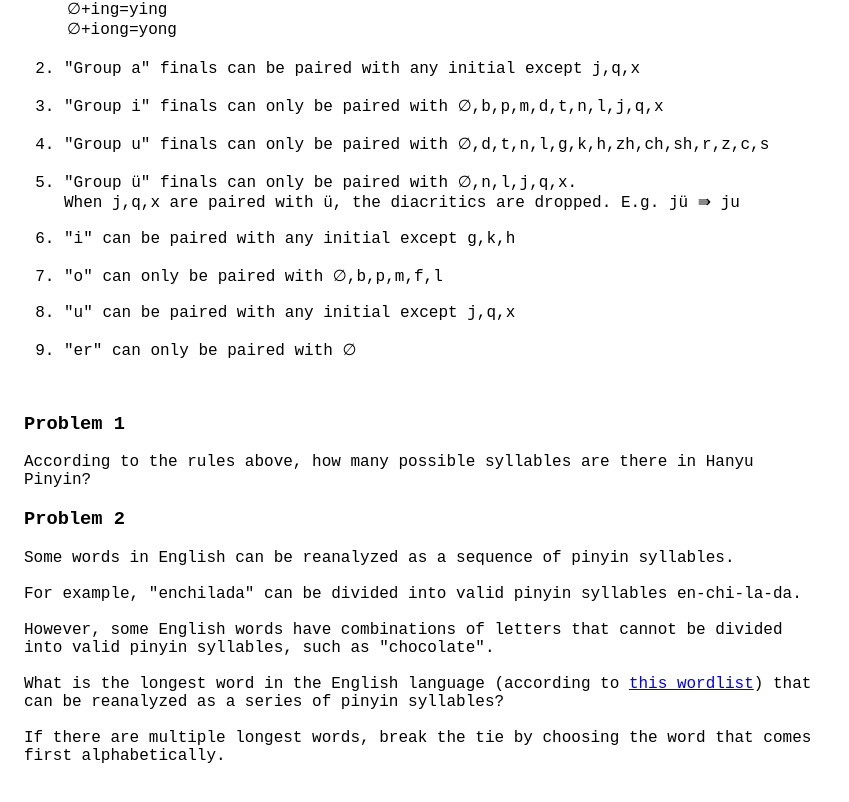
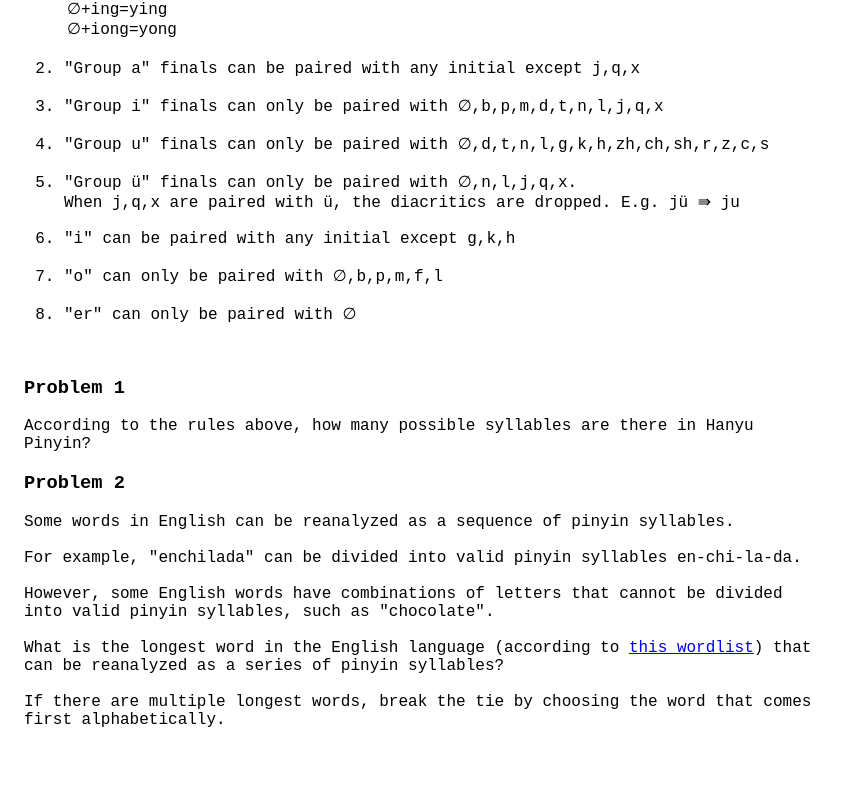
Before and after one commit to peterolson/coolgear-christmas, a SvelteKit app: page /2023/pinyin-words in a window 1280 px wide. Shown: the part 710-1512 px from the top of the page, without its empty margins (0-849 px from the left). After the commit the page ends 1479 px from the top, so only its background shows below. Built offline with nearby package versions, Linux system fonts and the light colour scheme.

Commit message:
simplify rules

```diff
--- a/src/routes/2023/pinyin-words/+page.svelte
+++ b/src/routes/2023/pinyin-words/+page.svelte
@@ -11,11 +11,11 @@ z, c, s
 
 and 35 possible syllable finals:
 
-Group a: a,e,ai,ei,ao,ou,an,en,ang,eng,ong
+Group a: a,e,ai,ei,ao,ou,an,en,ang,eng,ong,u
 Group i: ia,ie,iao,iu,ian,in,iang,ing,iong
 Group u: ua,uo,uai,ui,uan,un,uang
 Group ü: ü,üe,üan,ün
-Misfits: i, o, u, er
+Misfits: i, o, er
 
 Syllables can be formed by combining an initial with a final. However, not all possible combinations are phonotactically valid.
 
@@ -55,7 +55,6 @@ Namely:
 When j,q,x are paired with ü, the diacritics are dropped. E.g. jü &rAarr; ju</li>
 <li>"i" can be paired with any initial except g,k,h</li>
 <li>"o" can only be paired with ∅,b,p,m,f,l</li>
-<li>"u" can be paired with any initial except j,q,x</li>
 <li>"er" can only be paired with ∅</li></ol>
 <h3>Problem 1</h3>According to the rules above, how many possible syllables are there in Hanyu Pinyin?
 <h3>Problem 2</h3>Some words in English can be reanalyzed as a sequence of pinyin syllables.
```
